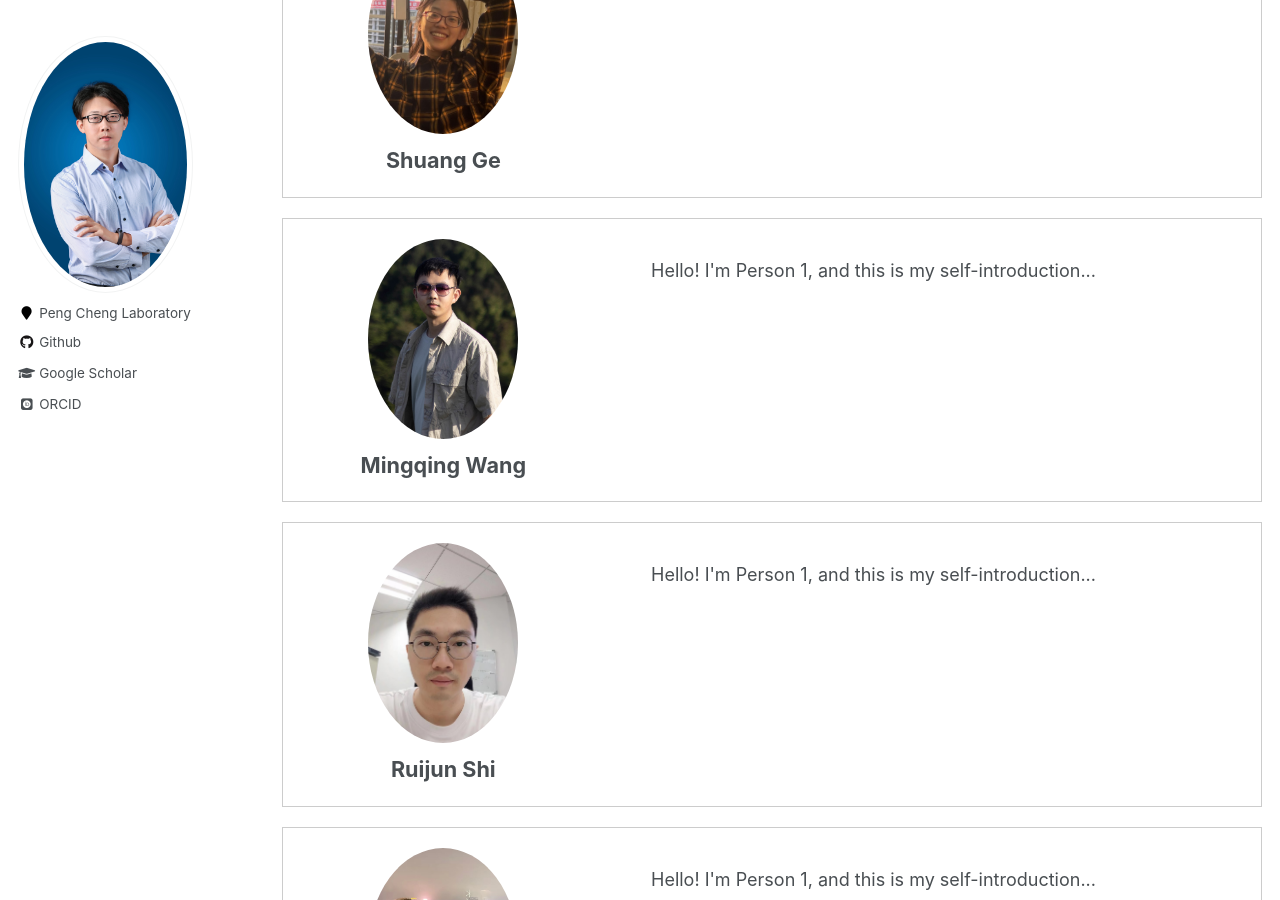
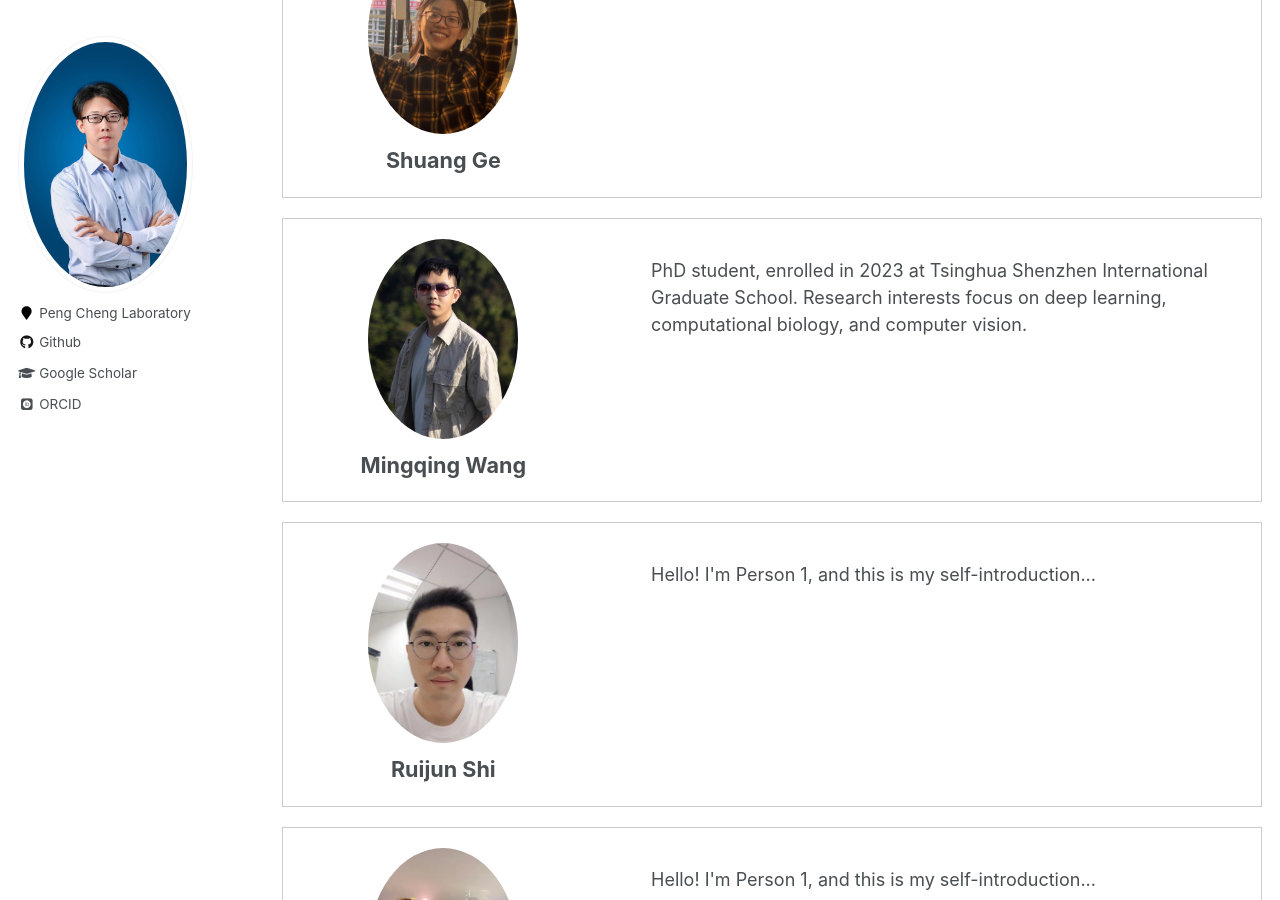
Before and after one commit to zhixiang-ren/zhixiang-ren.github.io, a Jekyll site: the page built from _pages/People.html, in a window 1280 px wide and 900 px high, scrolled down 2045 px. Built offline with Jekyll 4.4.1, drawn with Linux system fonts in a browser that asks for light colours; some web fonts are replaced.

Commit message:
Update People.html

```diff
--- a/_pages/People.html
+++ b/_pages/People.html
@@ -129,7 +129,7 @@ author_profile: true
     </div>
     <!-- 右边区域 -->
     <div style="width: 65%; padding-left: 20px;">
-        <p>Hello! I'm Person 1, and this is my self-introduction...</p>
+        <p>PhD student, enrolled in 2023 at Tsinghua Shenzhen International Graduate School. Research interests focus on deep learning, computational biology, and computer vision.</p>
     </div>
 </div>
 
```
